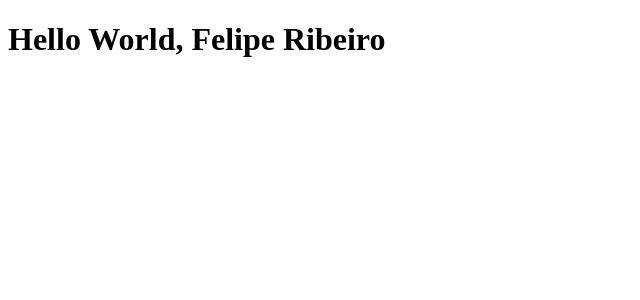
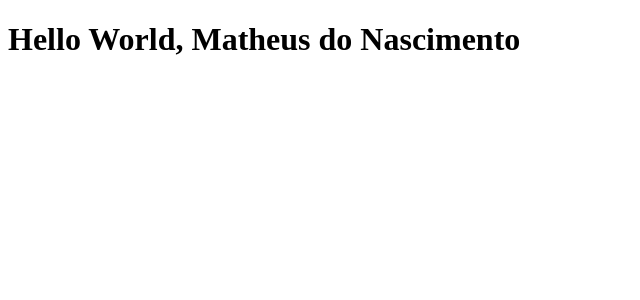
Before and after one commit to EduardoMilione2005/lab-frontend, a JavaScript app in the folder 03-estrutura/: page / in a window 1280 px wide. Shown: the top 300 px of the page, without its empty margins (0-640 px from the left). Built offline with nearby package versions, Linux system fonts and the light colour scheme; the HTML template or start-up script is replaced by a standard one.

Commit message:
Adicionando Nome

```diff
--- a/03-estrutura/src/App.js
+++ b/03-estrutura/src/App.js
@@ -1,5 +1,5 @@
 export default function App() {
   return (
-    <h1>Hello World, Felipe Ribeiro</h1>
+    <h1>Hello World, Matheus do Nascimento</h1>
   );
 }
```
